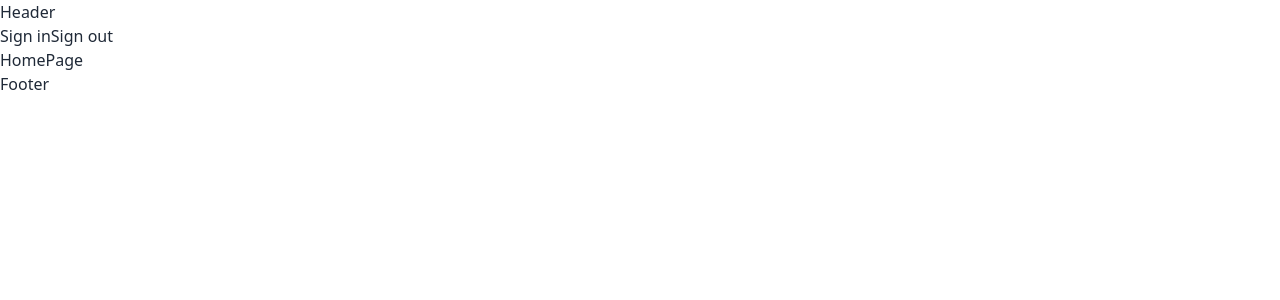
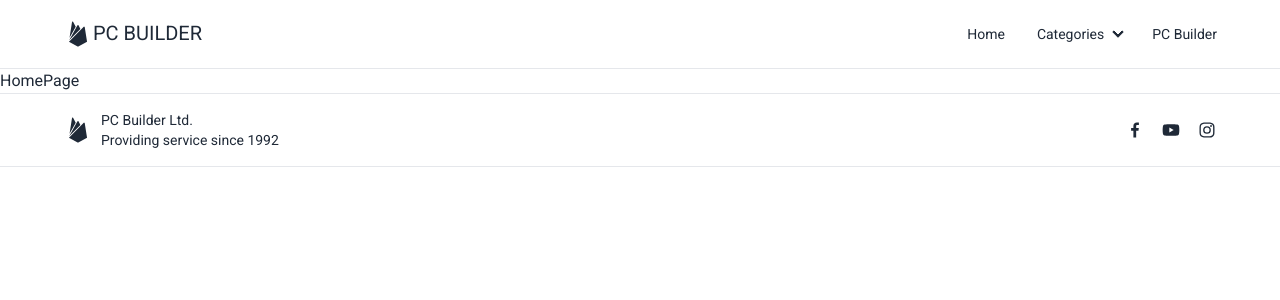
Before and after one commit to sifatullahsu/pc-builder, a Next.js app: page / in a window 1280 px wide. Shown: the top 300 px of the page. Built offline with nearby package versions, Linux system fonts and the light colour scheme; no server answers.

Commit message:
header footer

```diff
--- a/package.json
+++ b/package.json
@@ -21,6 +21,7 @@
     "postcss": "8.4.30",
     "react": "18.2.0",
     "react-dom": "18.2.0",
+    "react-icons": "^4.11.0",
     "tailwindcss": "3.3.3"
   },
   "devDependencies": {
--- a/src/components/Footer.js
+++ b/src/components/Footer.js
@@ -1,8 +1,34 @@
+import Link from 'next/link'
+import { BiLogoFacebook, BiLogoFirebase, BiLogoInstagram, BiLogoYoutube } from 'react-icons/bi'
+
 const Footer = () => {
   return (
-    <div>
-      <div>Footer</div>
-    </div>
+    <section className="border-t border-b">
+      <div className="container">
+        <footer className="footer grid-cols-3 py-4 px-2">
+          <aside className="items-center grid-flow-col col-span-2">
+            <BiLogoFirebase fontSize={30} />
+            <p>
+              PC Builder Ltd. <br />
+              Providing service since 1992
+            </p>
+          </aside>
+          <nav className="place-self-center justify-self-end">
+            <div className="grid grid-flow-col gap-4 text-xl">
+              <Link href="/">
+                <BiLogoFacebook />
+              </Link>
+              <Link href="/">
+                <BiLogoYoutube />
+              </Link>
+              <Link href="/">
+                <BiLogoInstagram />
+              </Link>
+            </div>
+          </nav>
+        </footer>
+      </div>
+    </section>
   )
 }
 
--- a/src/components/Header.js
+++ b/src/components/Header.js
@@ -1,15 +1,75 @@
-import { signIn, signOut, useSession } from 'next-auth/react'
+import { useSession } from 'next-auth/react'
+import Link from 'next/link'
+import { BiLogoFirebase } from 'react-icons/bi'
+import { HiBars3BottomLeft } from 'react-icons/hi2'
 
 const Header = () => {
   const { data: session } = useSession()
   console.log(session)
 
+  const items = () => {
+    return (
+      <>
+        <li>
+          <Link href="/">Home</Link>
+        </li>
+        <li tabIndex={0}>
+          <details>
+            <summary>Categories</summary>
+            <ul className="p-2">
+              <li>
+                <Link href="/">Processor</Link>
+              </li>
+              <li>
+                <Link href="/">Motherboard</Link>
+              </li>
+              <li>
+                <Link href="/">RAM</Link>
+              </li>
+              <li>
+                <Link href="/">Power Supply Unit</Link>
+              </li>
+              <li>
+                <Link href="/">SSD</Link>
+              </li>
+              <li>
+                <Link href="/">Monitor</Link>
+              </li>
+            </ul>
+          </details>
+        </li>
+        <li>
+          <Link href="/">PC Builder</Link>
+        </li>
+      </>
+    )
+  }
+
   return (
-    <div>
-      <div>Header</div>
-      <button onClick={() => signIn()}>Sign in</button>
-      <button onClick={() => signOut()}>Sign out</button>
-    </div>
+    <section className="border-b">
+      <div className="container">
+        {/* <button onClick={() => signIn()}>Sign in</button>
+      <button onClick={() => signOut()}>Sign out</button> */}
+
+        <div className="navbar">
+          <div className="md:navbar-start ">
+            <div className="dropdown">
+              <label tabIndex={0} className="btn btn-ghost lg:hidden">
+                <HiBars3BottomLeft fontSize={22} />
+              </label>
+              <ul className="menu menu-sm dropdown-content shadow bg-base-100">{items()}</ul>
+            </div>
+            <Link href="/" className="text-xl">
+              <BiLogoFirebase className="inline text-[30px]" />
+              PC BUILDER
+            </Link>
+          </div>
+          <div className="navbar-end hidden md:block text-right">
+            <ul className="menu menu-horizontal px-1 -mr-5">{items()}</ul>
+          </div>
+        </div>
+      </div>
+    </section>
   )
 }
 
--- a/src/styles/globals.css
+++ b/src/styles/globals.css
@@ -1,3 +1,7 @@
 @tailwind base;
 @tailwind components;
 @tailwind utilities;
+
+body {
+  @apply font-roboto
+}
```
Also changed, not shown: 1 other file (tests, documents, lock files or other folders).
